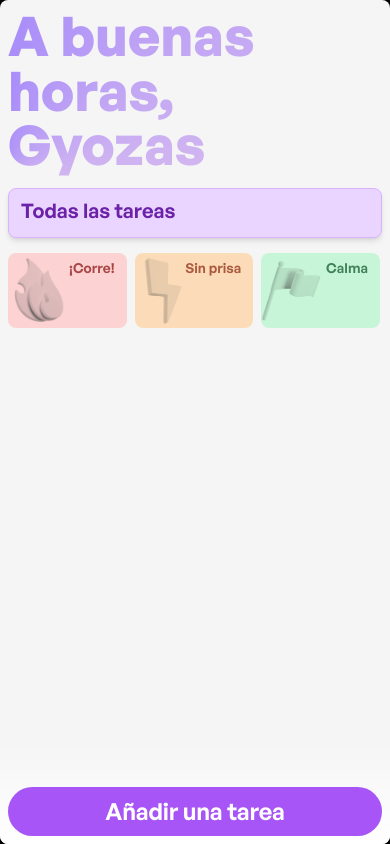
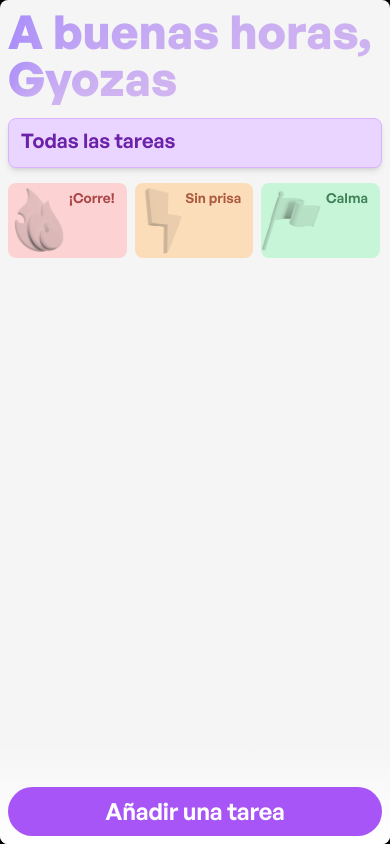
Before and after one commit to sanzdecastro/a-buenas-horas, a website with bundled scripts: page index.html in a window 390 px wide. Built offline with nearby package versions, Linux system fonts and the light colour scheme; no server answers.

Commit message:
fix title

```diff
--- a/styles/input.css
+++ b/styles/input.css
@@ -185,8 +185,8 @@ header .highlights .highlight.counTasksHigh {
 }
 
 h1 {
-    font-size: clamp(50px, 14vw, 70px);
-    line-height: clamp(50px, 14vw, 70px);
+    font-size: clamp(45px, 12vw, 70px);
+    line-height: clamp(45px, 12vw, 70px);
     letter-spacing: .01vw;;
     font-family: 'GeneralSans-Bold';
     @apply
```
Also changed, not shown: styles/output.css.
